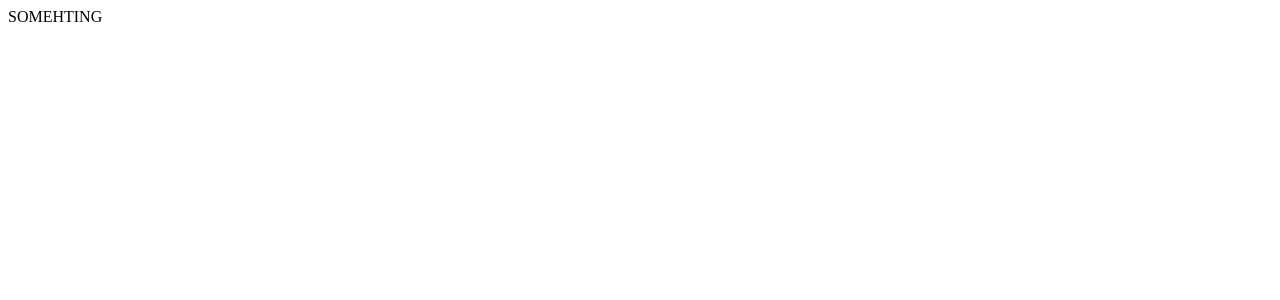
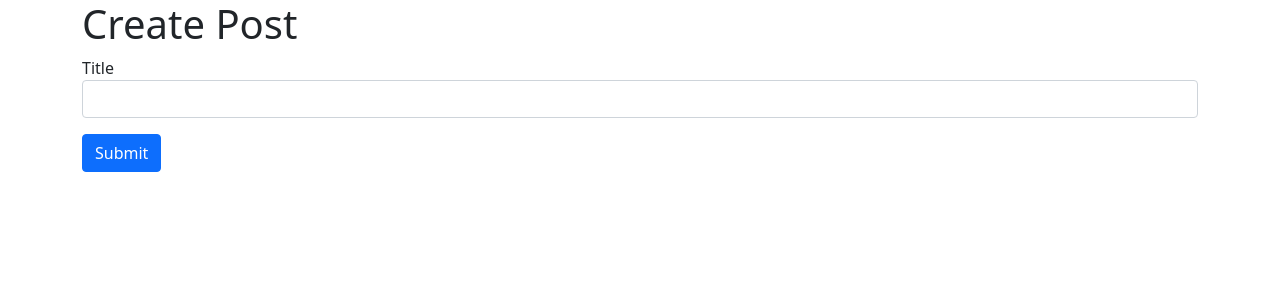
Before and after one commit to ElijahPrince73/mini-micros-services-blog, a React (Create React App) app in the folder client/: page / in a window 1280 px wide. Shown: the top 300 px of the page. Built offline with nearby package versions, Linux system fonts and the light colour scheme.

Commit message:
Create post and styling

```diff
--- a/client/public/index.html
+++ b/client/public/index.html
@@ -25,6 +25,12 @@
       Learn how to configure a non-root public URL by running `npm run build`.
     -->
     <title>React App</title>
+    <link
+      href="https://cdn.jsdelivr.net/npm/bootstrap@5.1.3/dist/css/bootstrap.min.css"
+      rel="stylesheet"
+      integrity="sha384-1BmE4kWBq78iYhFldvKuhfTAU6auU8tT94WrHftjDbrCEXSU1oBoqyl2QvZ6jIW3"
+      crossorigin="anonymous"
+    />
   </head>
   <body>
     <noscript>You need to enable JavaScript to run this app.</noscript>
--- a/client/src/App.js
+++ b/client/src/App.js
@@ -1,5 +1,13 @@
 import React from "react";
+import PostCreate from "./PostCreate";
 
-export default () => {
-  return <div>SOMEHTING</div>;
+const App = () => {
+  return (
+    <div className="container">
+      <h1>Create Post</h1>
+      <PostCreate />
+    </div>
+  );
 };
+
+export default App;
--- /dev/null
+++ b/client/src/PostCreate.js
@@ -0,0 +1,35 @@
+import React, { useState } from "react";
+import axios from "axios";
+
+const PostCreate = () => {
+  const [title, setTitle] = useState("");
+
+  const onSubmit = async (e) => {
+    e.preventDefault();
+
+    await axios.post("http://localhost:4000/posts", {
+      title,
+    });
+
+    setTitle("");
+  };
+
+  return (
+    <div>
+      <form onSubmit={onSubmit}>
+        <div className="form-group">
+          <label>Title</label>
+          <input
+            type="text"
+            className="form-control"
+            value={title}
+            onChange={(e) => setTitle(e.target.value)}
+          />
+        </div>
+        <button className="mt-3 btn btn-primary">Submit</button>
+      </form>
+    </div>
+  );
+};
+
+export default PostCreate;
```
